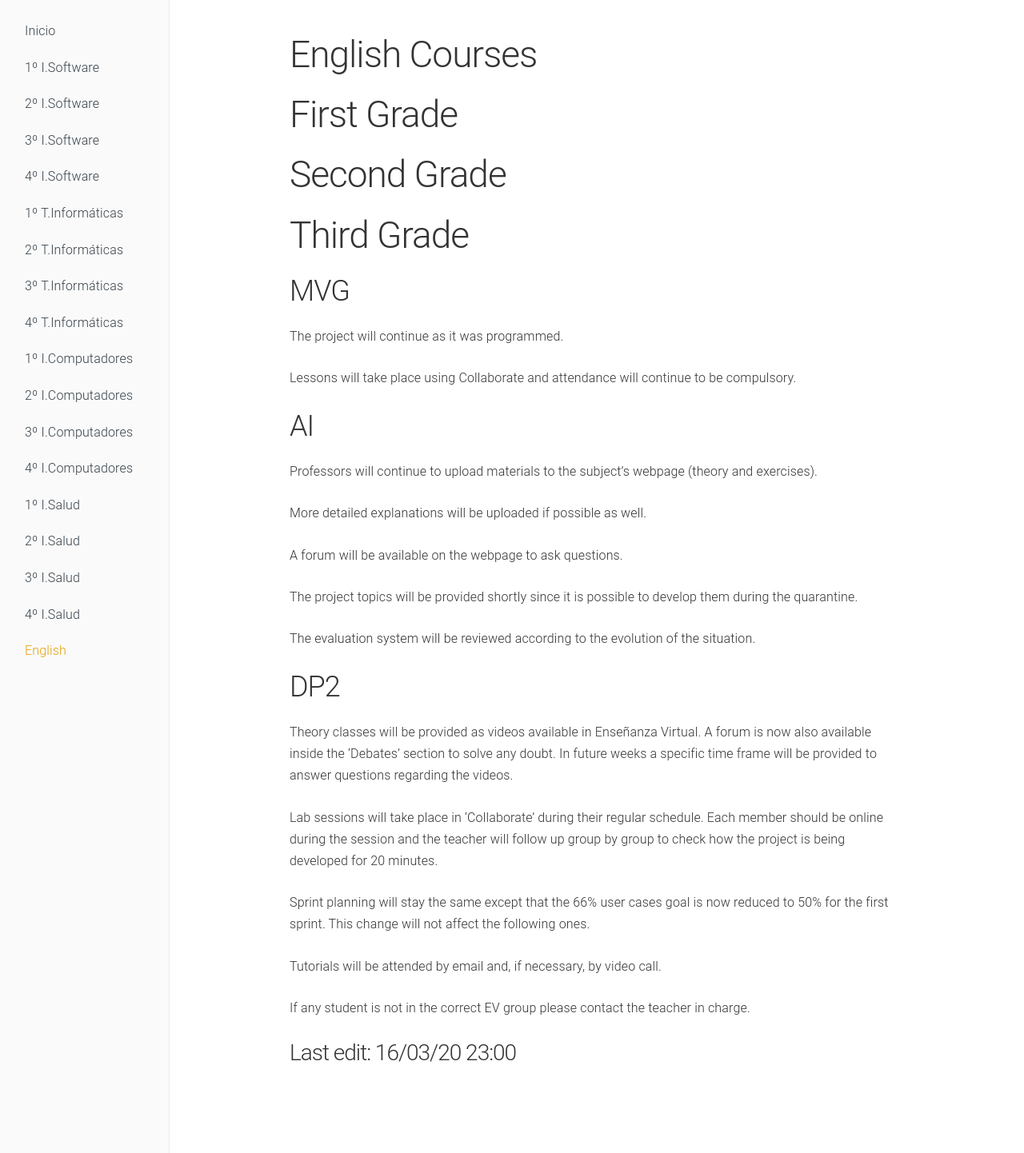
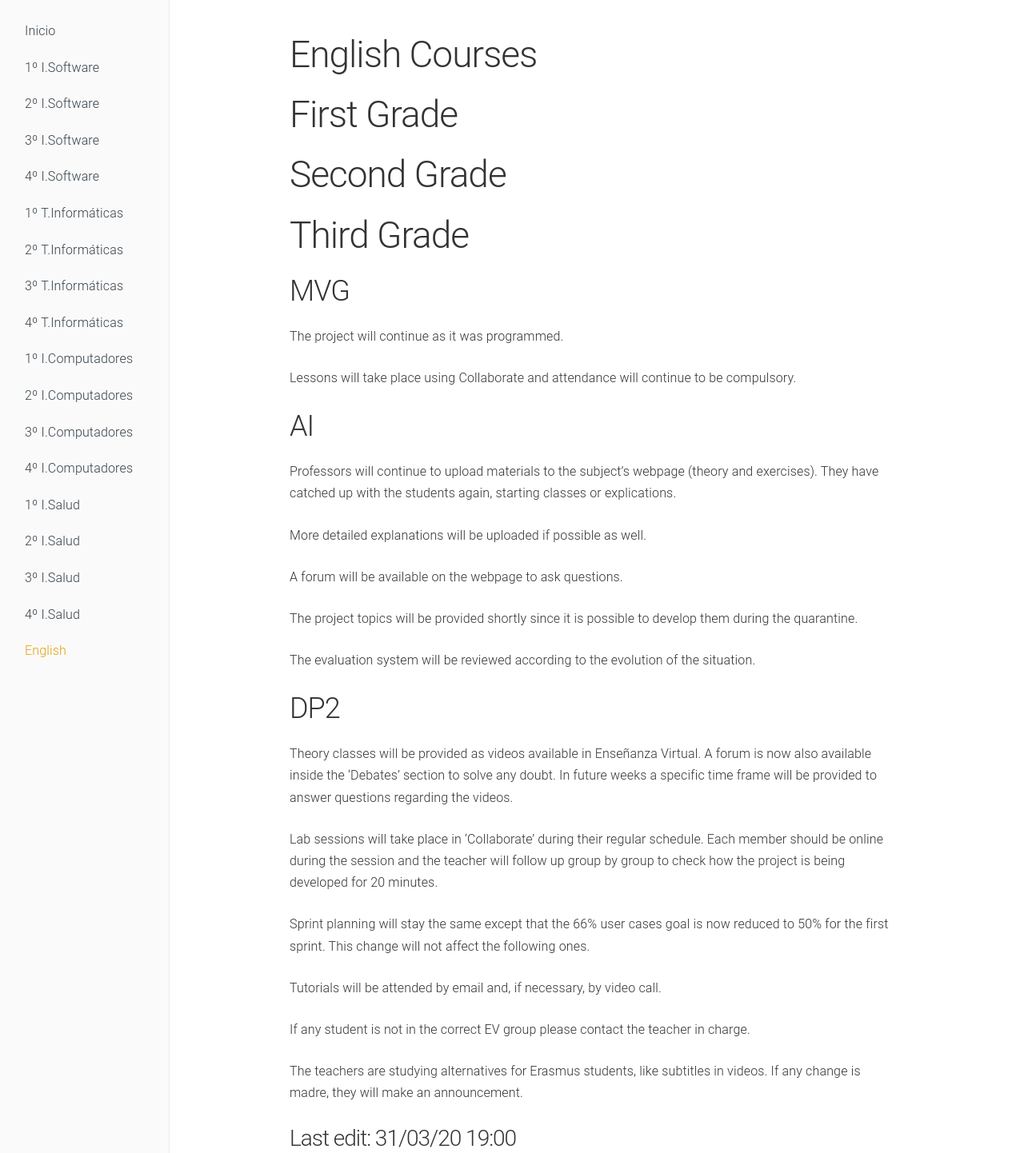
Before and after one commit to dlga/dlgaadaptaciones, a Jekyll site: the page built from english.md, in a window 1280 px wide. Shown: the whole page at 80% size. Built offline with Jekyll 4.4.1, drawn with Linux system fonts in a browser that asks for light colours.

Commit message:
Update english.md

```diff
--- a/english.md
+++ b/english.md
@@ -20,7 +20,7 @@ Lessons will take place using Collaborate and attendance will continue to be com
 
 ## AI
 
-Professors will continue to upload materials to the subject's webpage (theory and exercises).
+Professors will continue to upload materials to the subject's webpage (theory and exercises). They have catched up with the students again, starting classes or explications.
 
 More detailed explanations will be uploaded if possible as well.
 
@@ -43,4 +43,6 @@ Tutorials will be attended by email and, if necessary, by video call.
 
 If any student is not in the correct EV group please contact the teacher in charge.
 
-### Last edit: 16/03/20 23:00
+The teachers are studying alternatives for Erasmus students, like subtitles in videos. If any change is madre, they will make an announcement.
+
+### Last edit: 31/03/20 19:00
```
